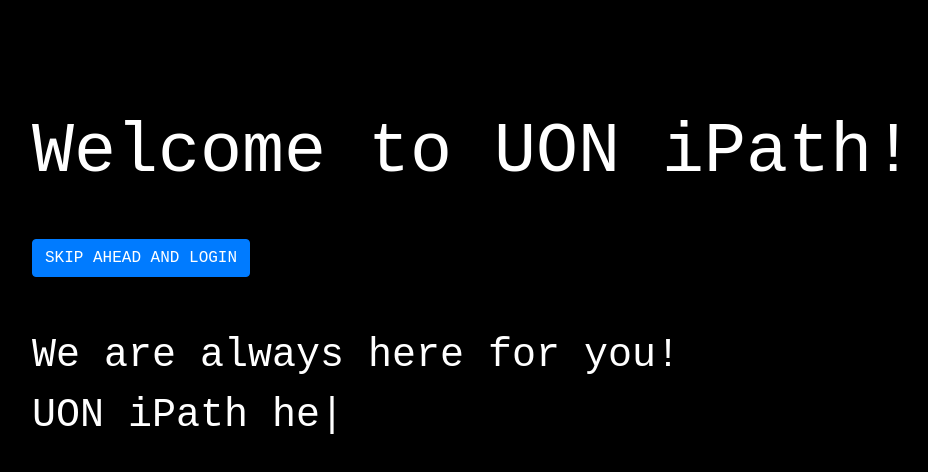
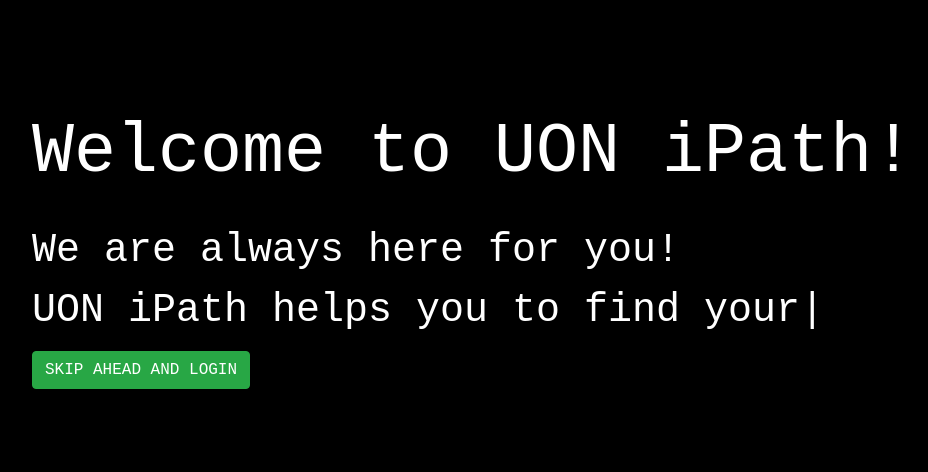
Before and after one commit to person44/COMP3851-DP2, a React (Create React App) app: page / in a window 1280 px wide. Shown: the top 472 px of the page, without its empty margins (68-996 px from the left). Built offline with nearby package versions, Linux system fonts and the light colour scheme.

Commit message:
Update Welcome.js
"Skip ahead and login" button re-adjusted location.

```diff
--- a/src/Page/Welcome.js
+++ b/src/Page/Welcome.js
@@ -22,7 +22,7 @@ function Welcome() {
       }}
     >
         <Typist>
-          <p style={ heading }> Welcome to UON iPath! <Button href="./Login">SKIP AHEAD AND LOGIN</Button></p>
+          <p style={ heading }> Welcome to UON iPath! </p>
           <Typist.Delay ms={50} />
           We are always here for you!
           <br />
@@ -34,6 +34,7 @@ function Welcome() {
               ENTER
               </Button>
               </Typist>
+              <Button variant="success" href="./Login">SKIP AHEAD AND LOGIN</Button>
     </div>
   );
 }
```
